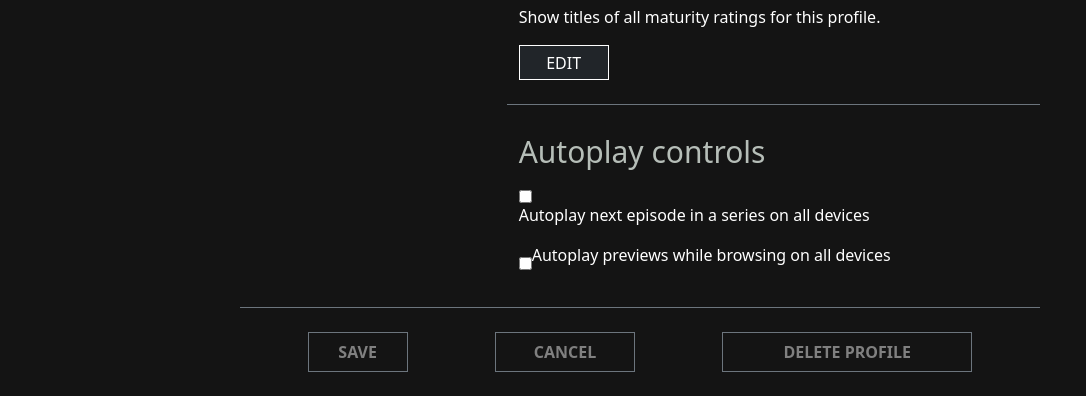
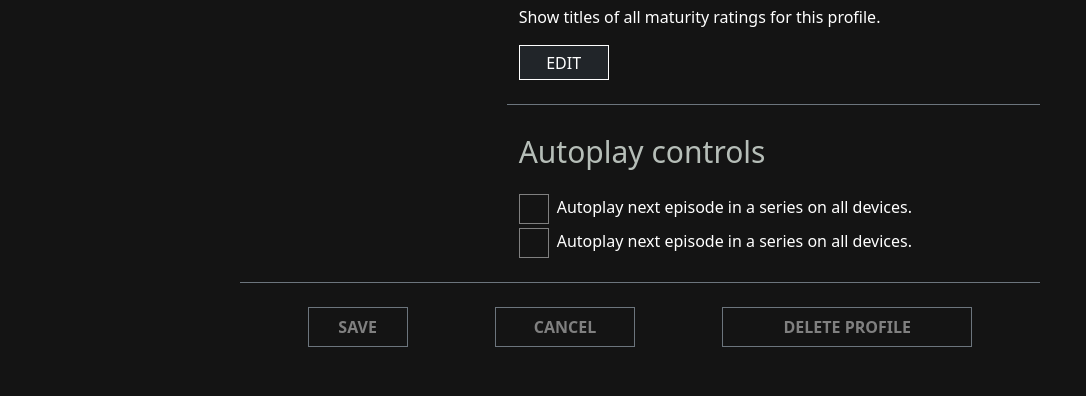
Before and after one commit to GiuseppeBarresi98/U2-W2-D5-Project, a plain HTML site: page second-page.html in a window 1280 px wide. Shown: the part 599-995 px from the top of the page, without its empty margins (0-1086 px from the left). After the commit the page ends 970 px from the top, so only its background shows below. Drawn offline with nearby package versions, Linux system fonts and the light colour scheme.

Commit message:
finish project

```diff
--- a/Netflix-assets/assets/second-page.css
+++ b/Netflix-assets/assets/second-page.css
@@ -71,3 +71,12 @@ h1 {
   border-radius: 50%;
   border: 1px solid white;
 }
+
+#flexCheckDefault {
+  width: 30px;
+  height: 30px;
+  border: 1px solid grey;
+  background-color: #141414;
+  box-shadow: none;
+  border-radius: 0;
+}
--- a/second-page.html
+++ b/second-page.html
@@ -60,10 +60,13 @@
             >
               English
             </button>
-            <ul class="dropdown-menu" aria-labelledby="dropdownMenuButton1">
-              <li><a class="dropdown-item" href="#">Italiano</a></li>
-              <li><a class="dropdown-item" href="#">French</a></li>
-              <li><a class="dropdown-item" href="#">German</a></li>
+            <ul
+              class="dropdown-menu bg-dark"
+              aria-labelledby="dropdownMenuButton1"
+            >
+              <li><a class="dropdown-item text-white" href="#">Italiano</a></li>
+              <li><a class="dropdown-item text-white" href="#">French</a></li>
+              <li><a class="dropdown-item text-white" href="#">German</a></li>
             </ul>
           </div>
         </div>
@@ -92,17 +95,33 @@
       <div class="row border-bottom border-secondary">
         <div class="col-4"></div>
         <div class="col-8 mb-4">
-          <div>
-            <input type="checkbox" style="display: block" />
-            <p class="text-white">
-              Autoplay next episode in a series on all devices
-            </p>
+          <div class="d-flex align-items-center">
+            <input
+              class="form-check-input"
+              type="checkbox"
+              value=""
+              id="flexCheckDefault"
+            />
+            <label
+              class="form-check-label text-white mx-2"
+              for="flexCheckDefault"
+            >
+              Autoplay next episode in a series on all devices.
+            </label>
           </div>
           <div class="d-flex align-items-center">
-            <input type="checkbox" />
-            <p class="text-white">
-              Autoplay previews while browsing on all devices
-            </p>
+            <input
+              class="form-check-input"
+              type="checkbox"
+              value=""
+              id="flexCheckDefault"
+            />
+            <label
+              class="form-check-label text-white mx-2"
+              for="flexCheckDefault"
+            >
+              Autoplay next episode in a series on all devices.
+            </label>
           </div>
         </div>
       </div>
```
Also changed, not shown: index.html (+6 -6 lines).
